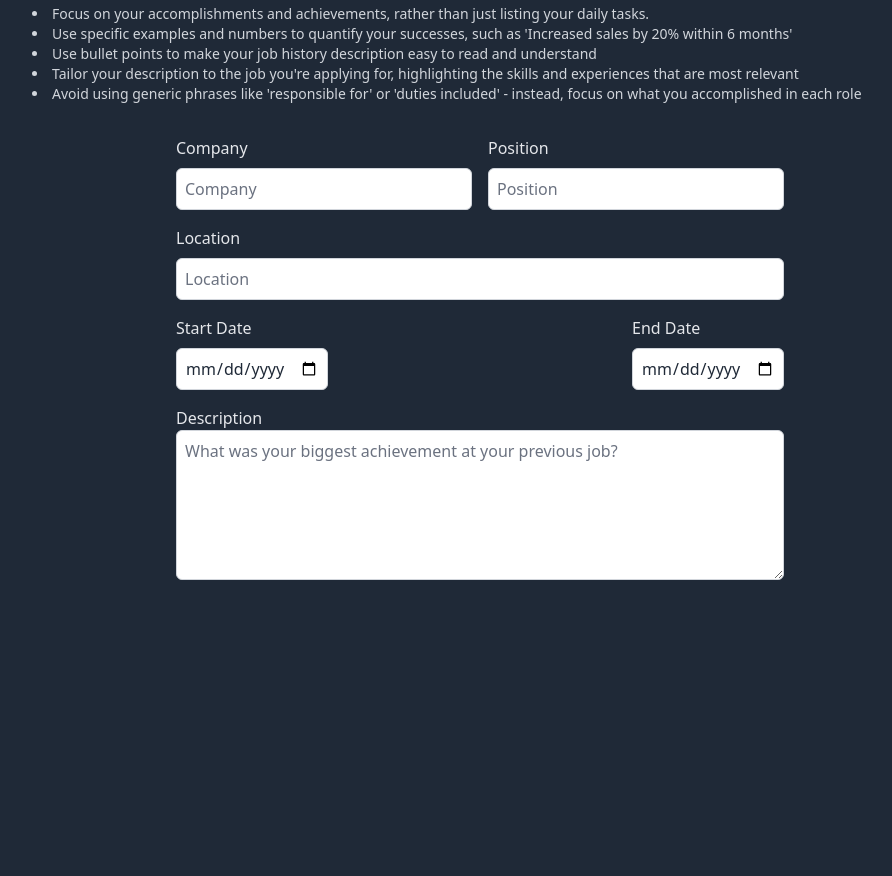
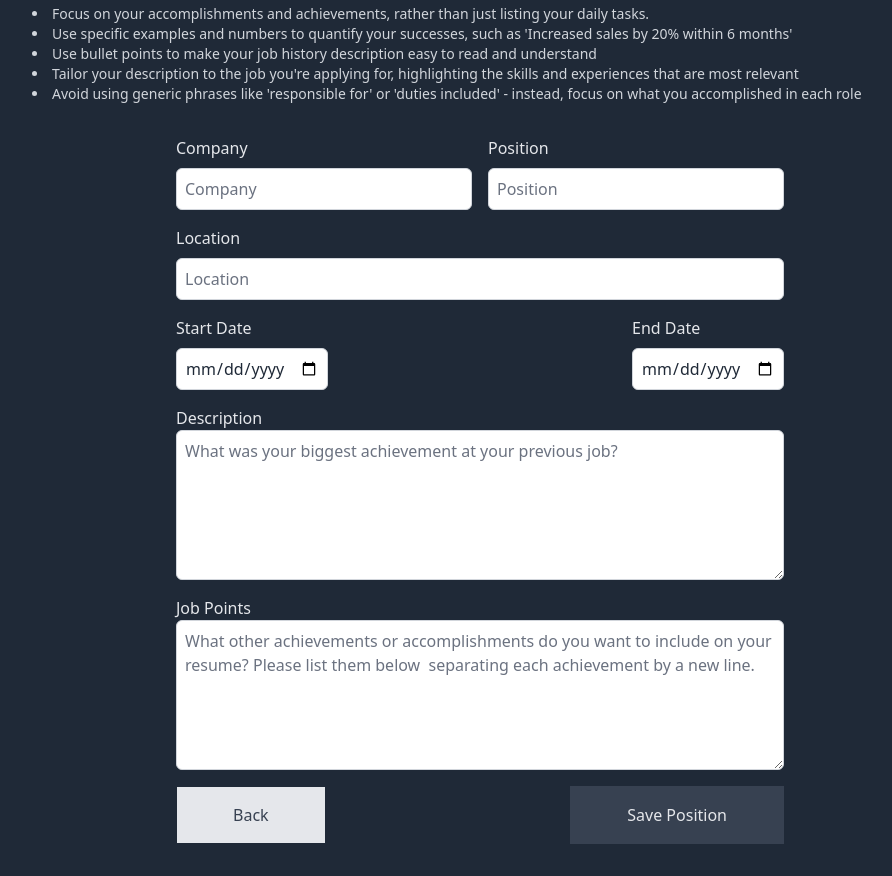
Before and after one commit to andyluak/cv-builder, a Next.js app: page /resume-builder/job-experience in a window 1280 px wide. Shown: the part 340-1216 px from the top of the page, without its empty margins (160-1052 px from the left). Before the commit the page ends 952 px from the top, so only its background shows below. Built offline with nearby package versions, Linux system fonts and the light colour scheme.

Commit message:
Job experience page and job experience form

```diff
--- a/src/components/JobExperienceForm.tsx
+++ b/src/components/JobExperienceForm.tsx
@@ -5,11 +5,59 @@ import resumeBuilderContent from "content/resumeBuilderContent.json";
 import Input from "./ui/Input";
 import Textarea from "./ui/Textarea";
 
-type Props = {};
+type Props = {
+  jobExperience: {
+    company: string;
+    position: string;
+    location: string;
+    startDate: string;
+    endDate: string;
+    description: string;
+  };
+  setJobExperience: React.Dispatch<
+    React.SetStateAction<{
+      company: string;
+      position: string;
+      location: string;
+      startDate: string;
+      endDate: string;
+      description: string;
+    }>
+  >;
+
+  jobExperiences: {
+    company: string;
+    position: string;
+    location: string;
+    startDate: string;
+    endDate: string;
+    description: string;
+  }[];
+  setJobExperiences: React.Dispatch<
+    React.SetStateAction<
+      {
+        company: string;
+        position: string;
+        location: string;
+        startDate: string;
+        endDate: string;
+        description: string;
+      }[]
+    >
+  >;
+};
 
 export default function JobExperienceForm({}: Props) {
+  const onHandleSubmit = (e) => {
+    e.preventDefault();
+    console.log("submitted");
+  };
+
   return (
-    <form className="grid w-full grid-cols-4 place-content-center gap-4 md:w-2/3 lg:w-1/2">
+    <form
+      className="grid w-full grid-cols-4 place-content-center gap-4 md:w-2/3 lg:w-1/2"
+      onSubmit={onHandleSubmit}
+    >
       <Input
         label="Company"
         placeholder="Company"
@@ -58,6 +106,27 @@ export default function JobExperienceForm({}: Props) {
         value=""
         className="col-span-4"
       />
+      <Textarea
+        label="Job Points"
+        placeholder={resumeBuilderContent.jobExperience.jobBulletPoints}
+        name="jobPoints"
+        value=""
+        className="col-span-4"
+      />
+      <div className="col-span-4 flex flex-row justify-between">
+        <button
+          className=" border border-gray-800 bg-gray-200 px-14 py-4 text-gray-700"
+          type="submit"
+        >
+          Back
+        </button>
+        <button
+          className=" border border-transparent bg-gray-700 px-14 py-4 text-gray-200 transition-all hover:border-gray-300"
+          type="submit"
+        >
+          Save Position
+        </button>
+      </div>
     </form>
   );
 }
--- a/src/components/ui/Textarea.tsx
+++ b/src/components/ui/Textarea.tsx
@@ -41,7 +41,7 @@ const Textarea = ({ label, placeholder, name, value, className }: Props) => {
         )}
         placeholder={placeholder}
         name={name}
-        defaultValue={value}
+        value={value}
         onChange={handleTextAreaChange}
         ref={textareaRef}
       />
--- a/src/pages/resume-builder/job-experience.tsx
+++ b/src/pages/resume-builder/job-experience.tsx
@@ -11,6 +11,7 @@ type Props = {};
 export default function JobExperience({}: Props) {
 
   const {jobExperiences, setJobExperiences } = useResumeContext();
+  const [jobExperience, setJobExperience] = React.useState({ company: "", position: "", location: "", startDate: "", endDate: "", description: "" });
 
   return (
     <div className="flex flex-col items-center gap-8 p-8">
@@ -29,7 +30,12 @@ export default function JobExperience({}: Props) {
           </ul>
         </div>
       </div>
-      <JobExperienceForm />
+      <JobExperienceForm
+        jobExperience={jobExperience}
+        setJobExperience={setJobExperience}
+        jobExperiences={jobExperiences}
+        setJobExperiences={setJobExperiences}
+      />
     </div>
   );
 }
```
